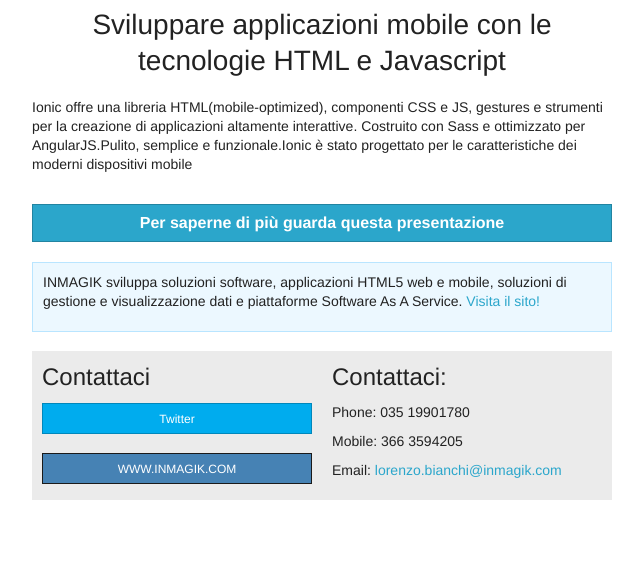
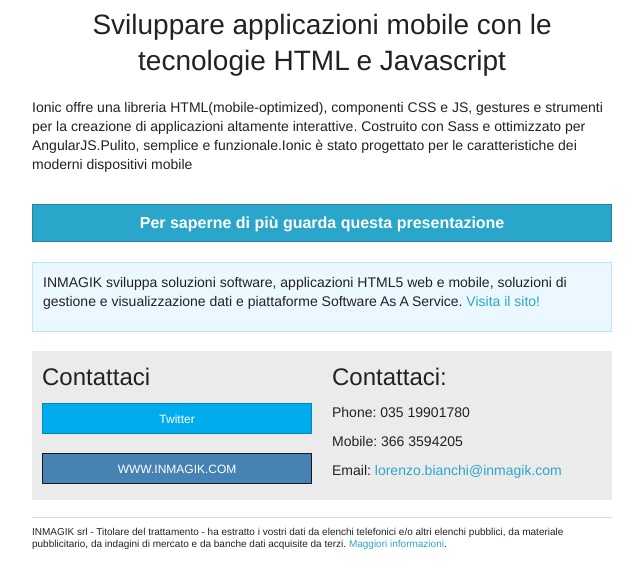
Before and after one commit to inmagik/mail-marketing, a plain HTML site: page email.responsive.ionic.present/source.html in a window 1280 px wide. Shown: the part 577-1146 px from the top of the page, without its empty margins (318-961 px from the left). Before the commit the page ends 1097 px from the top, so only its background shows below. Drawn offline with Linux system fonts and the light colour scheme.

Commit message:
inserito modalita di trattamento dati

```diff
--- a/email.responsive.ionic.present/source.html
+++ b/email.responsive.ionic.present/source.html
@@ -1046,6 +1046,10 @@
                           <td align="center">
                             <center>
                               <!--<p style="text-align:center;"><a href="">Privacy</a></p>-->
+                              <hr />
+                              <p style="line-height:10px"><small>
+                                INMAGIK srl - Titolare del trattamento - ha estratto i vostri dati  da elenchi telefonici e/o altri elenchi pubblici, da materiale pubblicitario, da indagini di mercato e da banche dati acquisite da terzi. <a target="_blank" href="http://www.inmagik.com/it/privacyb2b">Maggiori informazioni</a>.
+                              </small></p>
                             </center>
                           </td>
                           <td class="expander"></td>
```
Also changed, not shown: email.responsive.ionic.present/final.html (+3 -0 lines).
